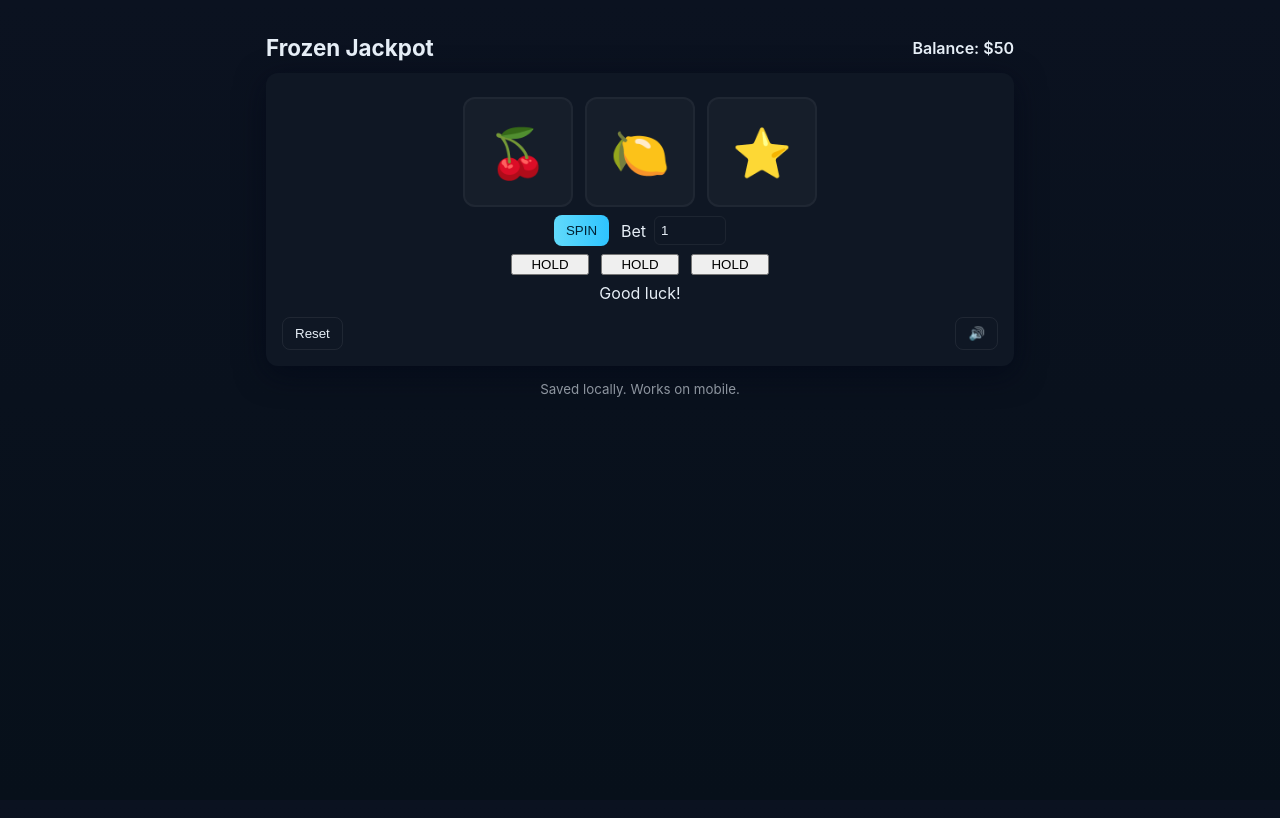
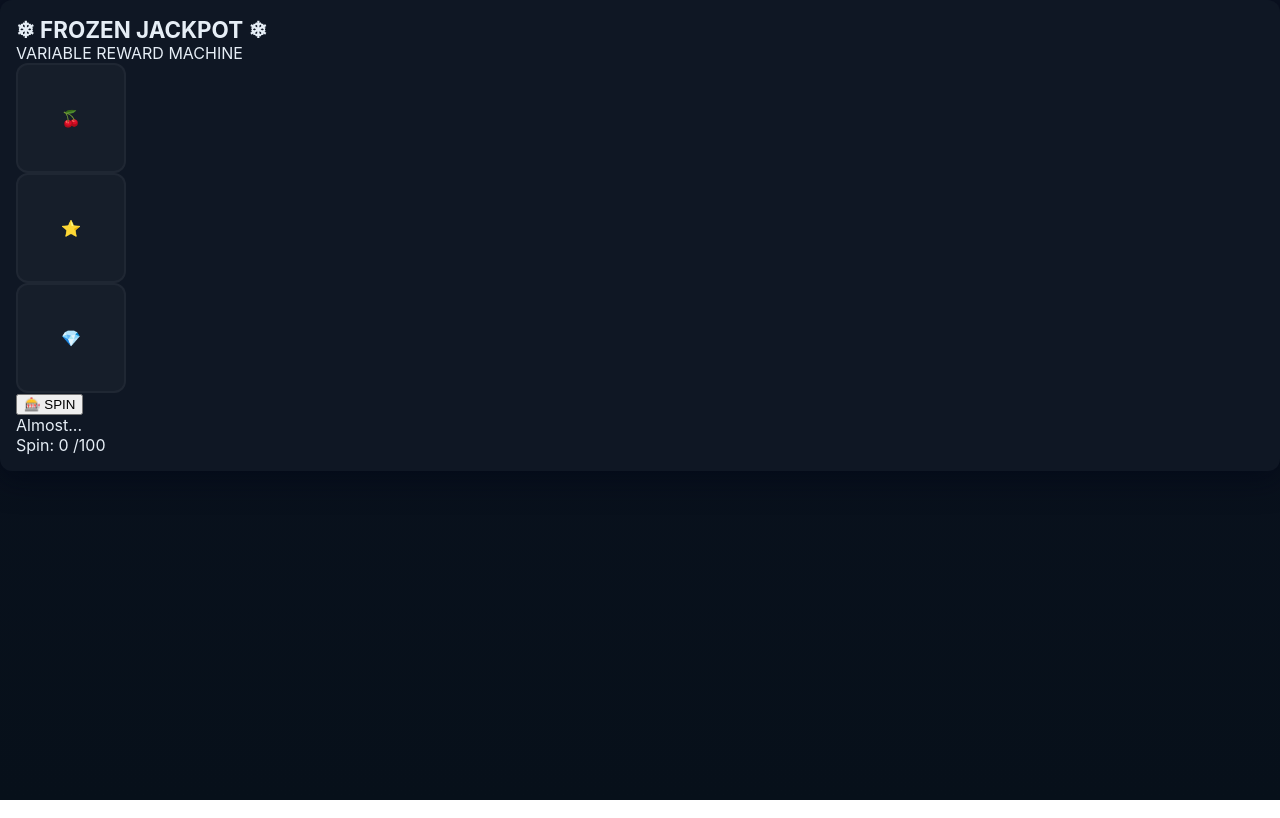
Before and after one commit to mitarkosta/reveal-, a plain HTML site: page index.html in a window 1280 px wide. Drawn offline with Linux system fonts and the light colour scheme.

Commit message:
Update index.html

```diff
--- a/index.html
+++ b/index.html
@@ -1,60 +1,122 @@
-<!doctype html>
-<html lang="en">
+<!DOCTYPE html>
+<html lang="bg">
+
 <head>
-  <meta charset="utf-8" />
-  <meta name="viewport" content="width=device-width,initial-scale=1" />
+
+<meta charset="UTF-8">
+
+<meta name="viewport" content="width=device-width, initial-scale=1.0">
+
 <title>Frozen Jackpot</title>
+
 <link rel="stylesheet" href="css/style.css">
+
 </head>
+
+
 <body>
-  <main id="app" class="app">
-    <header class="header">
-      <h1>Frozen Jackpot</h1>
-      <div class="balance" id="balance">Balance: $0</div>
-    </header>
 
-    <section class="machine">
-      <div class="reels" id="reels">
-        <div class="reel" data-index="0">
-          <div class="symbol">🍒</div>
-        </div>
-        <div class="reel" data-index="1">
-          <div class="symbol">🍋</div>
-        </div>
-        <div class="reel" data-index="2">
-          <div class="symbol">⭐</div>
-        </div>
+
+<div class="machine">
+
+
+<h1>
+❄ FROZEN JACKPOT ❄
+</h1>
+
+
+<div class="subtitle">
+VARIABLE REWARD MACHINE
 </div>
 
-      <div class="controls">
-        <button id="spinButton" class="btn primary">SPIN</button>
-        <div class="bet">
-          <label for="betInput">Bet</label>
-          <input id="betInput" type="number" min="1" value="1">
-        </div>
+
+
+<div class="slot-area">
+
+
+<div class="reel" id="reel1">
+🍒
 </div>
 
-      <div class="holds" id="holds">
-        <button class="hold" data-index="0">HOLD</button>
-        <button class="hold" data-index="1">HOLD</button>
-        <button class="hold" data-index="2">HOLD</button>
+
+<div class="reel" id="reel2">
+⭐
 </div>
 
-      <div class="info">
-        <div id="message" class="message">Good luck!</div>
+
+<div class="reel" id="reel3">
+💎
 </div>
 
-      <div class="footer-controls">
-        <button id="resetButton" class="btn">Reset</button>
-        <button id="soundToggle" class="btn">🔊</button>
+
 </div>
-    </section>
 
-    <footer class="footer">
-      <small>Saved locally. Works on mobile.</small>
-    </footer>
-  </main>
 
-  <script type="module" src="js/main.js"></script>
+
+<div class="lever" id="lever">
+
+<div class="stick"></div>
+
+<div class="ball"></div>
+
+</div>
+
+
+
+<button id="spinBtn">
+
+🎰 SPIN
+
+</button>
+
+
+
+
+<div id="message">
+Almost...
+</div>
+
+
+
+
+<div class="counter">
+
+Spin:
+<span id="spinCount">
+0
+</span>
+/100
+
+</div>
+
+
+
+
+<div class="progress">
+
+<div id="progressBar">
+
+</div>
+
+</div>
+
+
+
+</div>
+
+
+
+<script src="js/storage.js"></script>
+
+<script src="js/sound.js"></script>
+
+<script src="js/reel.js"></script>
+
+<script src="js/game.js"></script>
+
+<script src="js/main.js"></script>
+
+
 </body>
+
 </html>
```
Lines whose indentation alone changed are shown as unchanged.
